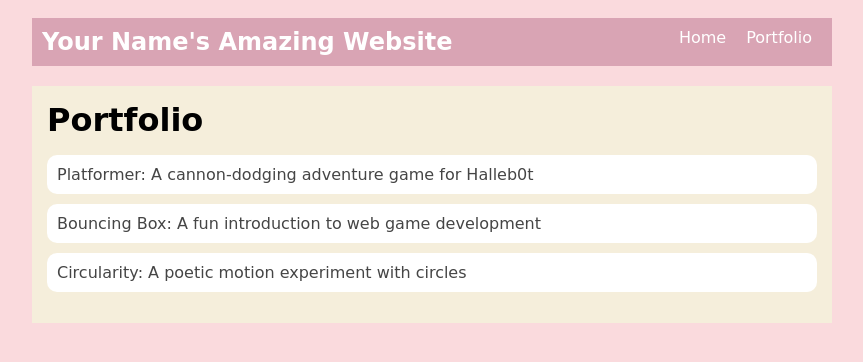
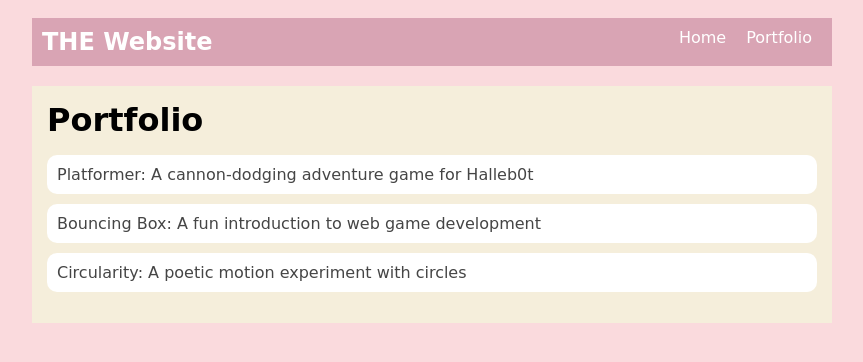
Before and after one commit to MackalaBrunet3/MackalaBrunet3.github.io, a plain HTML site: page portfolio.html in a window 1280 px wide. Shown: the whole page, without its empty margins (208-1071 px from the left). Drawn offline with Linux system fonts and the light colour scheme.

```diff
--- a/portfolio.html
+++ b/portfolio.html
@@ -9,7 +9,7 @@
     <!-- All content goes here -->
     <div id="all-contents">
         <nav>
-            <h1>Your Name's Amazing Website</h1>
+            <h1>THE Website</h1>
   <ul id="nav-ul">
     <li class="nav-li">
       <a href="index.html">Home</a>
```
Also changed, not shown: fsd-projects/bouncing-box/index.html (+1 -0 lines).
